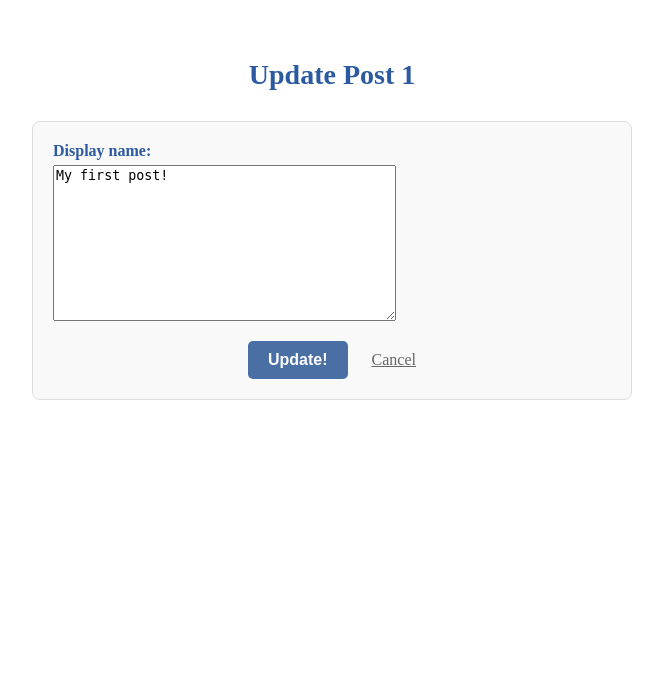
After one commit to D4nyArt/CS412, a Django app: page /mini_insta/post/1/update in a window 1280 px wide. The commit adds this page. Shown: the top 676 px of the page, without its empty margins (308-971 px from the left). Run offline with Django 5.2, Linux system fonts and the light colour scheme; data comes from the database, SQL or seed files in the repository; both versions use the stored data as it was after the commit.

Commit message:
Assignment 5 functionality complete
Optional challenge is not implemented

```diff
--- a/mini_insta/forms.py
+++ b/mini_insta/forms.py
@@ -21,3 +21,9 @@ class UpdateProfileForm(forms.ModelForm):
     class Meta:
         model = Profile
         fields = ['display_name', 'profile_image_url', 'bio_text']
+
+
+class UpdatePostForm(forms.ModelForm):
+    class Meta:
+        model = Post
+        fields = ['caption']
--- a/mini_insta/models.py
+++ b/mini_insta/models.py
@@ -46,6 +46,9 @@ class Post(models.Model):
         """Return string representation of the post"""
         return f"Post {self.pk}"
 
+    def get_absolute_url(self):
+        return reverse('show_post', kwargs={'pk':self.pk})
+
     def get_all_photos(self):
         """Return all photos objects associated with this post"""
         photos = Photo.objects.filter(post=self)
--- a/mini_insta/templates/mini_insta/show_post.html
+++ b/mini_insta/templates/mini_insta/show_post.html
@@ -15,7 +15,9 @@ Description: Template for displaying detailed information about a single post.
     <!-- Update profile button -->
     <div class="form-actions">
         <a href="{% url 'delete_post' pk=post.pk %}" class="submit-btn">Delete Post</a>
+        <a href="{% url 'update_post' pk=post.pk %}" class="submit-btn">Update Post</a>
     </div>
+
     <br>
     <div class="post-caption">{{ post.caption }}</div><br>
     <div class="post-content">
--- a/mini_insta/templates/mini_insta/show_profile.html
+++ b/mini_insta/templates/mini_insta/show_profile.html
@@ -59,10 +59,10 @@ Description: Template for displaying detailed information about a single user pr
             <div class="post-container">
                     <b>Post {{post.pk}}</b><br>
                     <!-- Check if post has a photo, if not, show default photo of "Img not available"-->
-                    {% if post.get_first_photo %}
+                    {% if post.get_first_photo.get_image_url %}
                         <!-- Link to detailed post view -->
                         <a href="{% url 'show_post' pk=post.pk%}">
-                            <img src="{{ post.get_first_photo.image_url }}" height="200px">
+                            <img src="{{ post.get_first_photo.get_image_url }}" height="200px">
                         </a>
                     {% else %}
                         <a href="{% url 'show_post' pk=post.pk%}">
--- /dev/null
+++ b/mini_insta/templates/mini_insta/update_post_form.html
@@ -0,0 +1,21 @@
+{% extends 'mini_insta/base.html' %}
+
+{% block content %}
+<div class="create-post-container">
+    <h1>Update {{post}}</h1>
+
+    <!-- Form to submit new post data to the server -->
+    <form action="{% url 'update_post' pk=post.pk %}" method="POST" class="create-post-form">
+        {% csrf_token %}
+        <div class="form-group">
+            <label for="{{ form.display_name_for_label }}">Display name:</label>
+            {{form.caption}}
+        </div>
+        <div class="form-actions">
+            <button type="submit" class="submit-btn">Update!</button>
+            <!-- Link back to profile without submitting -->
+            <a href="{% url 'show_post' pk=post.pk %}" class="cancel-link">Cancel</a>
+        </div>
+    </form>
+</div>
+{% endblock %}
--- a/mini_insta/urls.py
+++ b/mini_insta/urls.py
@@ -29,5 +29,9 @@ urlpatterns = [
 
     # Delete post path for a specific post
     # Takes an integer primary key (pk) parameter for the post to delete
-    path(r'post/<int:pk>/delete', DeletePostView.as_view(), name="delete_post")
+    path(r'post/<int:pk>/delete', DeletePostView.as_view(), name="delete_post"),
+
+    path(r'post/<int:pk>/update', UpdatePostView.as_view(), name="update_post"),
+
+
 ]
--- a/mini_insta/views.py
+++ b/mini_insta/views.py
@@ -8,7 +8,7 @@ from django.shortcuts import render
 from django.urls import reverse
 from django.views.generic import ListView, DetailView, CreateView, UpdateView, DeleteView
 from .models import Profile, Post, Photo
-from .forms import CreatePostForm, UpdateProfileForm
+from .forms import *
 
 # Create your views here.
 
@@ -117,3 +117,11 @@ class DeletePostView(DeleteView):
         """Redirect to the profile page of the user whose post was deleted."""
         profile_pk = self.object.profile.pk  # Get the profile pk from the post being deleted
         return reverse('show_profile', kwargs={'pk': profile_pk})
+
+class UpdatePostView(UpdateView):
+
+    model = Post
+
+    form_class = UpdatePostForm
+
+    template_name = "mini_insta/update_post_form.html"
```
Also changed, not shown: db.sqlite3.
